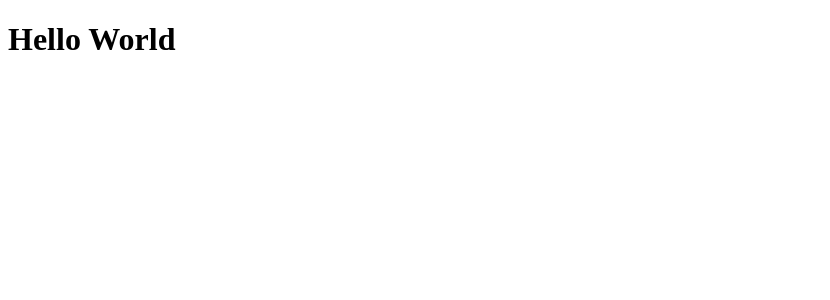
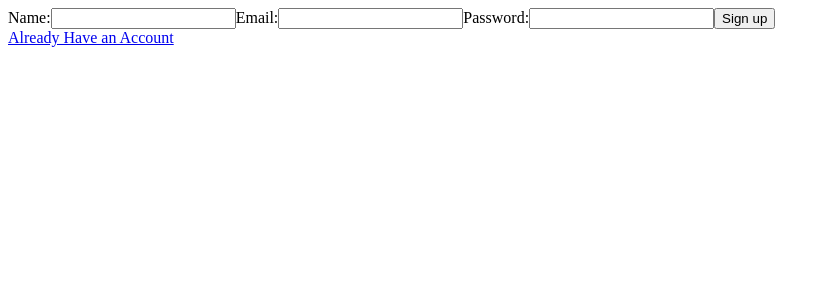
Before and after one commit to abhishekkhanna2710/Assessment, a React (Vite) app in the folder client/: page /signup in a window 1280 px wide. Shown: the top 300 px of the page, without its empty margins (0-830 px from the left). Built offline with nearby package versions, Linux system fonts and the light colour scheme.

Commit message:
Add UI Login_signUp Functality

```diff
--- a/client/package.json
+++ b/client/package.json
@@ -10,7 +10,8 @@
   },
   "dependencies": {
     "react": "^18.2.0",
-    "react-dom": "^18.2.0"
+    "react-dom": "^18.2.0",
+    "react-router-dom": "^6.10.0"
   },
   "devDependencies": {
     "@types/react": "^18.0.28",
--- a/client/src/App.jsx
+++ b/client/src/App.jsx
@@ -1,10 +1,25 @@
 import React from "react"
+import { Routes, Route } from "react-router-dom";
+import Sign_up from "./Components/Login_Form/SignUp/Sign_up"
+import Login from "./Components/Login_Form/Login/Login";
+import Home from "./Components/Home/Home";
+
 
 function App() {
 
   return (
     <div className="App">
-      <h1>Hello World</h1>
+
+      <Routes>
+        <Route path="/" element={<Home />} />
+      </Routes>
+      <Routes>
+        <Route path="/Login" element={<Login />} />
+      </Routes>
+
+      <Routes>
+        <Route path="/signup" element={<Sign_up />} />
+      </Routes>
     </div>
   )
 }
--- /dev/null
+++ b/client/src/Components/Home/Home.jsx
@@ -0,0 +1,16 @@
+import React from 'react'
+import { Link } from 'react-router-dom'
+
+const Home = () => {
+    return (
+        <div>
+            <h1>Home</h1>
+
+            <Link to="/signup">Register</Link>
+        </div>
+
+
+    )
+}
+
+export default Home
--- /dev/null
+++ b/client/src/Components/Login_Form/Login/Login.jsx
@@ -0,0 +1,48 @@
+import React, { useState } from "react";
+
+const Login = () => {
+    const [formData, setFormData] = useState({
+        email: "",
+        password: ""
+    });
+
+    const handleInputChange = (event) => {
+        const { name, value } = event.target;
+        setFormData({ ...formData, [name]: value });
+    };
+
+    const handleSubmit = async (event) => {
+        event.preventDefault();
+
+        try {
+            const response = await fetch("/login", {
+                method: "POST",
+                headers: {
+                    "Content-Type": "application/json"
+                },
+                body: JSON.stringify(formData)
+            });
+
+            const json = await response.json();
+            console.log(json);
+        } catch (error) {
+            console.error(error);
+        }
+    };
+
+    return (
+        <form onSubmit={handleSubmit}>
+            <label>
+                Email:
+                <input type="email" name="email" value={formData.email} onChange={handleInputChange} />
+            </label>
+            <label>
+                Password:
+                <input type="password" name="password" value={formData.password} onChange={handleInputChange} />
+            </label>
+            <button type="submit">Login</button>
+        </form>
+    );
+};
+
+export default Login;
--- /dev/null
+++ b/client/src/Components/Login_Form/SignUp/Sign_up.jsx
@@ -0,0 +1,66 @@
+import React, { useState } from "react";
+import { NavLink } from "react-router-dom";
+
+const Sign_up = () => {
+    const [formData, setFormData] = useState({
+        name: "",
+        email: "",
+        password: ""
+    });
+
+    const handleInputChange = (event) => {
+        const { name, value } = event.target;
+        setFormData({ ...formData, [name]: value });
+    };
+
+    const handleSubmit = async (event) => {
+        event.preventDefault();
+
+        try {
+            const response = await fetch("/signup", {
+                method: "POST",
+                headers: {
+                    "Content-Type": "application/json"
+                },
+                body: JSON.stringify(formData)
+            });
+
+            const json = await response.json();
+            console.log(json);
+
+            if (response.ok) {
+                window.location.href = '/login';
+            }
+        } catch (error) {
+            console.error(error);
+        }
+    };
+
+    return (
+        <>
+            <form onSubmit={handleSubmit}>
+                <label>
+                    Name:
+                    <input type="text" name="name" value={formData.name} onChange={handleInputChange} />
+                </label>
+                <label>
+                    Email:
+                    <input type="email" name="email" value={formData.email} onChange={handleInputChange} />
+                </label>
+                <label>
+                    Password:
+                    <input type="password" name="password" value={formData.password} onChange={handleInputChange} />
+                </label>
+                <button type="submit">Sign up</button>
+            </form>
+
+            <NavLink className='navs'
+                to="/login"
+            >
+                Already Have an Account
+            </NavLink>
+        </>
+    );
+};
+
+export default Sign_up;
--- a/client/src/main.jsx
+++ b/client/src/main.jsx
@@ -1,9 +1,12 @@
 import React from 'react'
 import ReactDOM from 'react-dom/client'
 import App from './App'
+import { BrowserRouter } from 'react-router-dom';
 
 ReactDOM.createRoot(document.getElementById('root')).render(
   <React.StrictMode>
-    <App />
-  </React.StrictMode>,
+    <BrowserRouter>
+      <App />
+    </BrowserRouter>
+  </React.StrictMode>
 )
```
Also changed, not shown: 1 other file (tests, documents, lock files or other folders).
